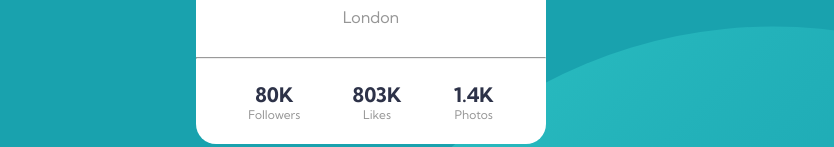
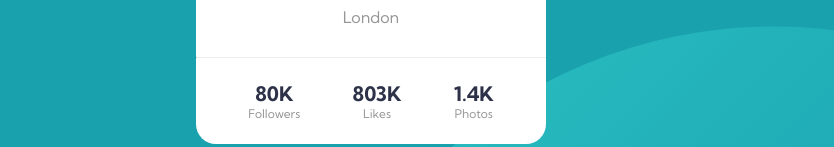
Before and after one commit to chalobonDen/Profile-card-component, a plain HTML site: page index.html in a window 1280 px wide. Shown: the part 446-593 px from the top of the page, without its empty margins (269-1103 px from the left). Drawn offline with Linux system fonts and the light colour scheme.

Commit message:
edit line (hr) style

```diff
--- a/CSS/style.css
+++ b/CSS/style.css
@@ -83,7 +83,7 @@ b {
   font-size: 12px;
 }
 hr {
-  color: hsl(0, 0%, 59%);
+  border-top: 0px solid hsl(0, 0%, 59%);
 }
 
 footer {
```
